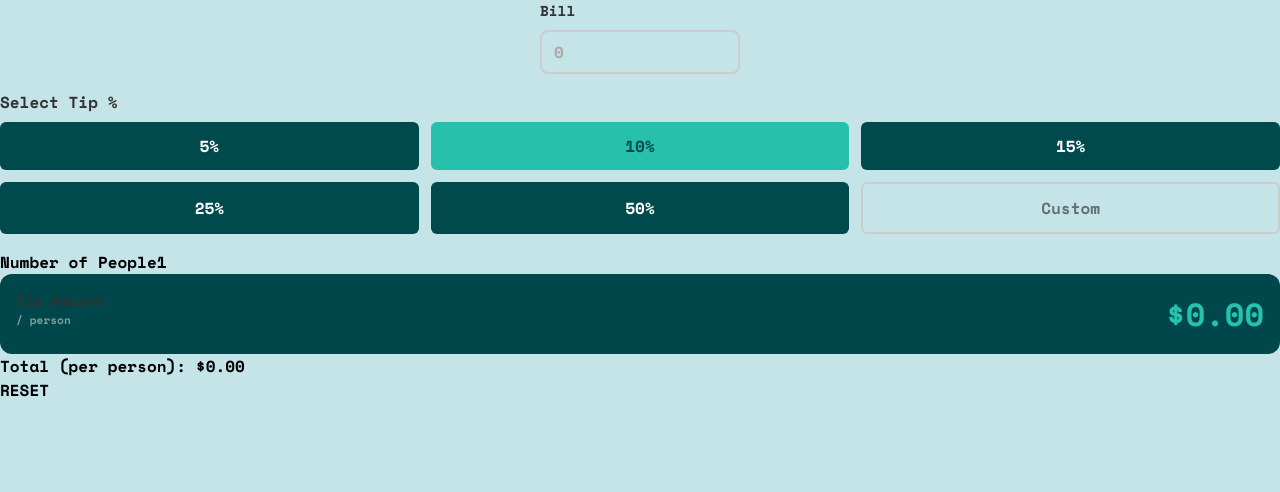
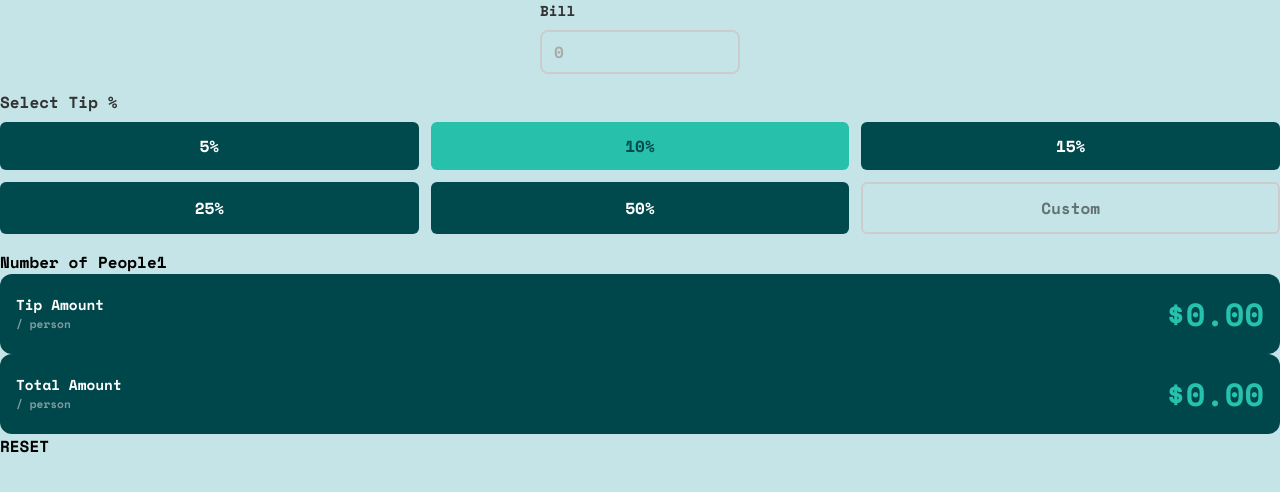
Before and after one commit to MisuClick/github-practice-tipcalculator, a Next.js app in the folder my-app/: page / in a window 1280 px wide. Shown: the top 492 px of the page. Built offline with nearby package versions, Linux system fonts and the light colour scheme.

Commit message:
Edited the style for the results

```diff
--- a/my-app/src/app/components/Results/TipAmount.tsx
+++ b/my-app/src/app/components/Results/TipAmount.tsx
@@ -1,6 +1,6 @@
 "use client";
 import React, { FC } from "react";
-import "../../styles/TipAmount.css"; // create this CSS file
+import "../../styles/Result.css"; // create this CSS file
 
 interface TipAmountProps {
   amount: number;
@@ -8,12 +8,12 @@ interface TipAmountProps {
 
 const TipAmount: FC<TipAmountProps> = ({ amount }) => {
   return (
-    <div className="tip-amount-container">
-      <div className="tip-label">
+    <div className="result-container">
+      <div className="result-label">
         <p>Tip Amount</p>
         <span className="per-person">/ person</span>
       </div>
-      <p className="tip-value">${amount.toFixed(2)}</p>
+      <p className="result-value">${amount.toFixed(2)}</p>
     </div>
   );
 };
--- a/my-app/src/app/components/Results/TotalAmount.tsx
+++ b/my-app/src/app/components/Results/TotalAmount.tsx
@@ -6,7 +6,15 @@ interface TotalAmountProps {
 }
 
 const TotalAmount: FC<TotalAmountProps> = ({ amount }) => {
-  return <p>Total (per person): ${amount.toFixed(2)}</p>;
+    return (
+    <div className="result-container">
+      <div className="result-label">
+        <p>Total Amount</p>
+        <span className="per-person">/ person</span>
+      </div>
+      <p className="result-value">${amount.toFixed(2)}</p>
+    </div>
+  );
 };
 
 export default TotalAmount;
--- a/my-app/src/app/styles/TipAmount.css
+++ b/my-app/src/app/styles/Result.css
@@ -1,4 +1,4 @@
-.tip-amount-container {
+.result-container {
     display: flex;
     justify-content: space-between;
     align-items: center;
@@ -9,7 +9,7 @@
     color: #ffffff;
 }
 
-.tip-label p {
+.result-label p {
     margin: 0;
     font-size: 0.9rem;
 }
@@ -21,7 +21,7 @@
     /* lighter text color */
 }
 
-.tip-value {
+.result-value {
     font-size: 2rem;
     font-weight: bold;
     color: #26c2ae;
```
